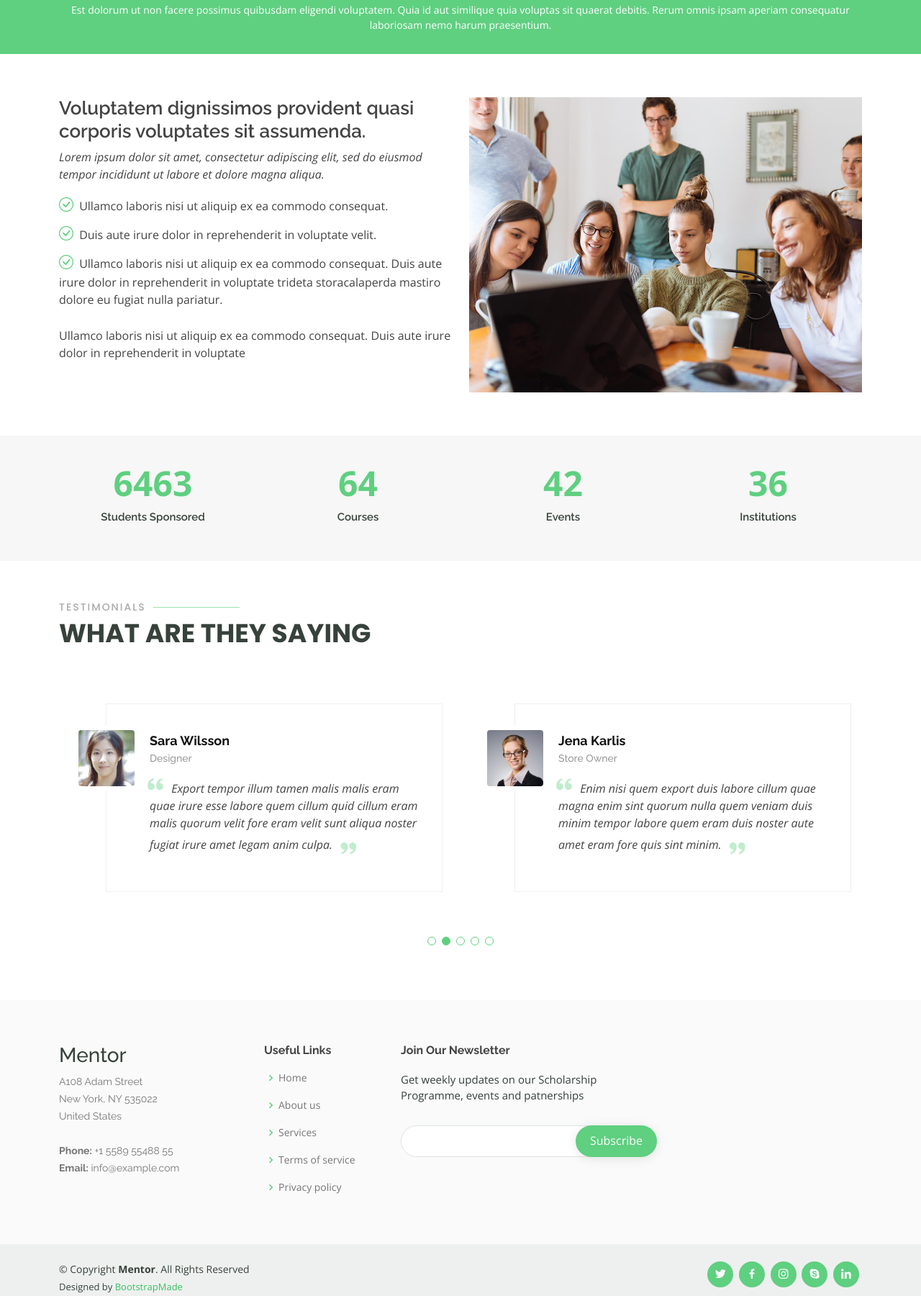
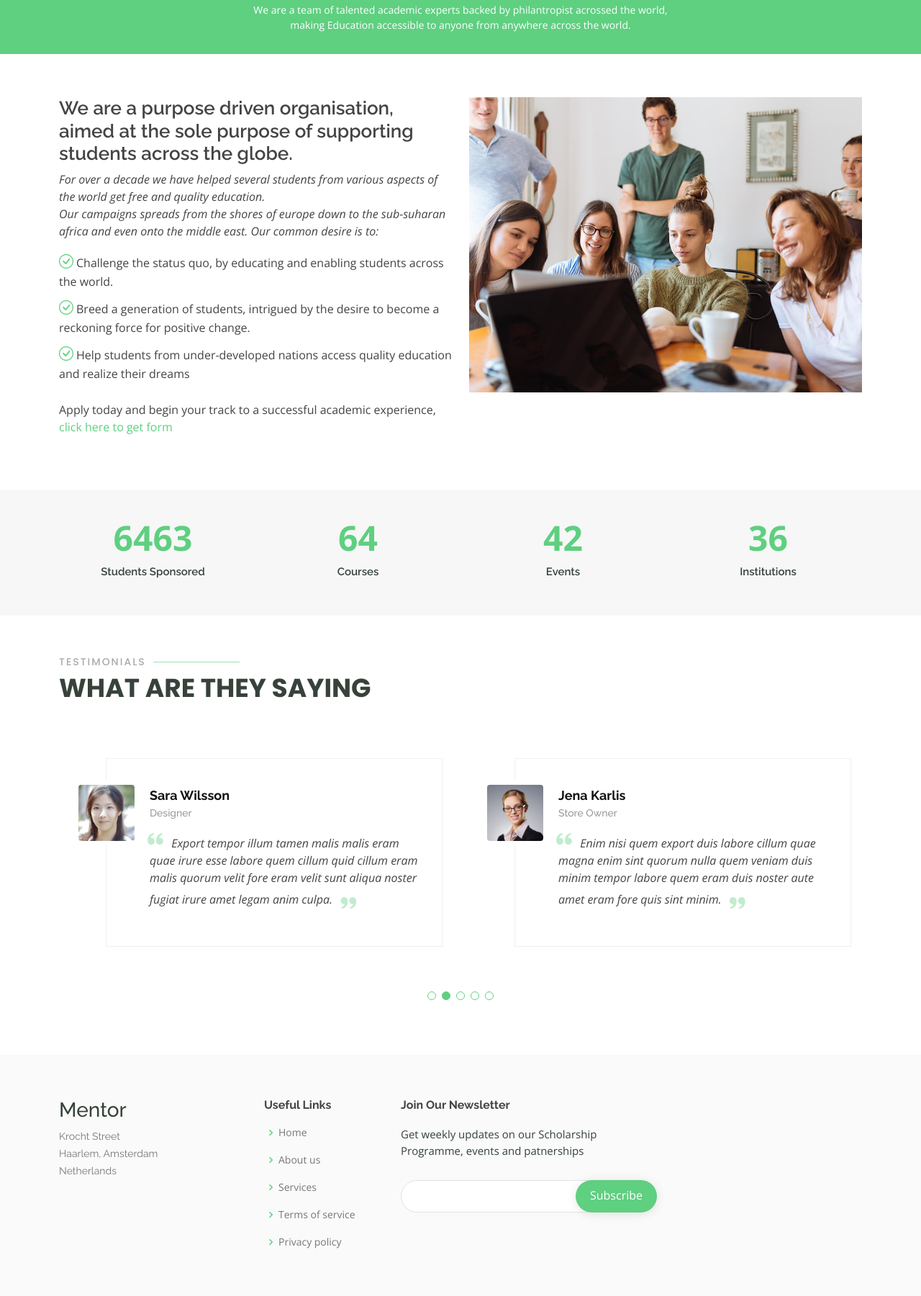
Before and after one commit to salemzii/Mentor, a plain HTML site: page about.html in a window 1280 px wide. Shown: the part 146-1946 px from the top of the page at 72% size. Drawn offline with nearby package versions, Linux system fonts and the light colour scheme.

Commit message:
more changes

```diff
--- a/about.html
+++ b/about.html
@@ -65,7 +65,7 @@
     <div class="breadcrumbs" data-aos="fade-in">
       <div class="container">
         <h2>About Us</h2>
-        <p>Est dolorum ut non facere possimus quibusdam eligendi voluptatem. Quia id aut similique quia voluptas sit quaerat debitis. Rerum omnis ipsam aperiam consequatur laboriosam nemo harum praesentium. </p>
+        <p>We are a team of talented academic experts backed by philantropist acrossed the world, <br> making Education accessible to anyone from anywhere across the world. </p>
       </div>
     </div><!-- End Breadcrumbs -->
 
@@ -78,18 +78,22 @@
             <img src="assets/img/about.jpg" class="img-fluid" alt="">
           </div>
           <div class="col-lg-6 pt-4 pt-lg-0 order-2 order-lg-1 content">
-            <h3>Voluptatem dignissimos provident quasi corporis voluptates sit assumenda.</h3>
+            <h3>We are a purpose driven organisation, aimed at the sole purpose of supporting students across the globe.</h3>
             <p class="fst-italic">
-              Lorem ipsum dolor sit amet, consectetur adipiscing elit, sed do eiusmod tempor incididunt ut labore et dolore
-              magna aliqua.
+                For over a decade we have helped several students from various aspects of the world get free and quality education.<br>
+                Our campaigns spreads from the shores of europe down to the sub-suharan africa and even onto the middle east.
+                Our common desire is to:
+
             </p>
             <ul>
-              <li><i class="bi bi-check-circle"></i> Ullamco laboris nisi ut aliquip ex ea commodo consequat.</li>
-              <li><i class="bi bi-check-circle"></i> Duis aute irure dolor in reprehenderit in voluptate velit.</li>
-              <li><i class="bi bi-check-circle"></i> Ullamco laboris nisi ut aliquip ex ea commodo consequat. Duis aute irure dolor in reprehenderit in voluptate trideta storacalaperda mastiro dolore eu fugiat nulla pariatur.</li>
+              <li><i class="bi bi-check-circle"></i>Challenge the status quo, by educating and enabling students across the world.</li>
+              <li><i class="bi bi-check-circle"></i>Breed a generation of students, intrigued by the desire to become a reckoning force for positive change.</li>
+              <li><i class="bi bi-check-circle"></i>Help students from under-developed nations access quality education and realize their dreams</li>
             </ul>
             <p>
-              Ullamco laboris nisi ut aliquip ex ea commodo consequat. Duis aute irure dolor in reprehenderit in voluptate
+              Apply today and begin your track to a successful academic experience, <a href="packages.html">
+                click here to get form
+              </a>
             </p>
 
           </div>
@@ -235,11 +239,9 @@
           <div class="col-lg-3 col-md-6 footer-contact">
             <h3>Mentor</h3>
             <p>
-              A108 Adam Street <br>
-              New York, NY 535022<br>
-              United States <br><br>
-              <strong>Phone:</strong> +1 5589 55488 55<br>
-              <strong>Email:</strong> info@example.com<br>
+              Krocht Street <br>
+              Haarlem, Amsterdam<br>
+              Netherlands <br><br>
             </p>
           </div>
 
```
Also changed, not shown: contact.html (+7 -19 lines), index.html (+4 -6 lines), packages.html (+6 -8 lines).
